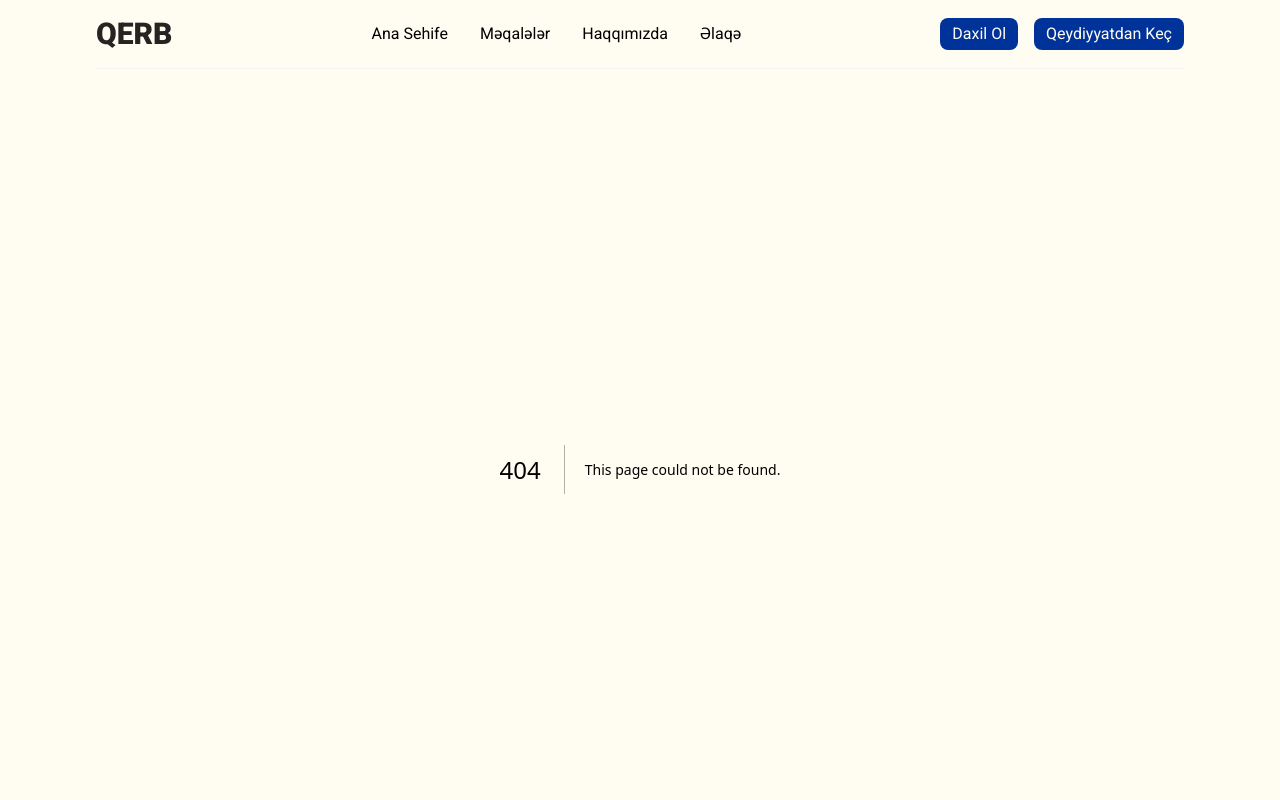
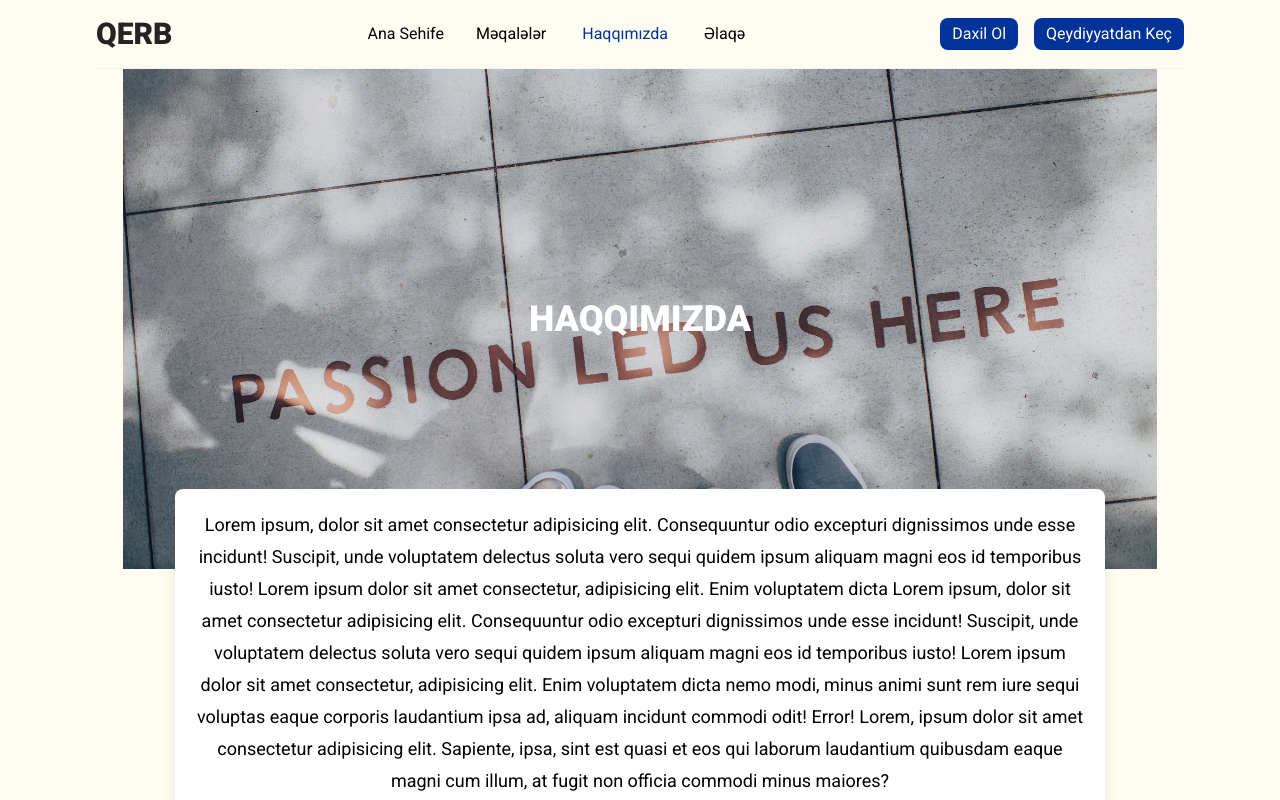
Before and after one commit to bayramovmurad/qerb.az, a Next.js app: page /haqqimizda in a window 1280 px wide. Before the commit this address had no page. Shown: the top 800 px of the page. Built offline with nearby package versions, Linux system fonts and the light colour scheme.

Commit message:
feat(frontend): created about page

```diff
--- /dev/null
+++ b/app/haqqimizda/page.tsx
@@ -0,0 +1,54 @@
+import Overlay from "@/components/ui/Overlay";
+import Image from "next/image";
+
+const page = () => {
+  return (
+    <div className="w-[95%] mx-auto max-w-[1450px]">
+      <div className="relative h-[500px] w-full">
+        <Image
+          src="/assets/about.jpg"
+          fill
+          alt="about image"
+          className="object-cover"
+        />
+        <Overlay />
+        <h1 className="flex absolute w-full h-full justify-center items-center text-4xl font-extrabold uppercase text-white">
+          Haqqımızda
+        </h1>
+      </div>
+
+      <div className="leading-8 text-lg bg-white mt-[-80px] relative w-[90%] m-auto rounded-lg p-5 shadow-xl text-center max-md:mt-0 max-md:w-full max-md:bg-transparent max-md:shadow-none">
+        <p>
+          Lorem ipsum, dolor sit amet consectetur
+          adipisicing elit. Consequuntur odio excepturi
+          dignissimos unde esse incidunt! Suscipit, unde
+          voluptatem delectus soluta vero sequi quidem ipsum
+          aliquam magni eos id temporibus iusto! Lorem ipsum
+          dolor sit amet consectetur, adipisicing elit. Enim
+          voluptatem dicta Lorem ipsum, dolor sit amet
+          consectetur adipisicing elit. Consequuntur odio
+          excepturi dignissimos unde esse incidunt!
+          Suscipit, unde voluptatem delectus soluta vero
+          sequi quidem ipsum aliquam magni eos id temporibus
+          iusto! Lorem ipsum dolor sit amet consectetur,
+          adipisicing elit. Enim voluptatem dicta nemo modi,
+          minus animi sunt rem iure sequi voluptas eaque
+          corporis laudantium ipsa ad, aliquam incidunt
+          commodi odit! Error! Lorem, ipsum dolor sit amet
+          consectetur adipisicing elit. Sapiente, ipsa, sint
+          est quasi et eos qui laborum laudantium quibusdam
+          eaque magni cum illum, at fugit non officia
+          commodi minus maiores?
+        </p>
+
+        <div className="w-full items-center flex justify-center">
+          <span className="font-extrabold text-2xl mt-10">
+            QERB
+          </span>
+        </div>
+      </div>
+    </div>
+  );
+};
+
+export default page;
--- a/constants/index.ts
+++ b/constants/index.ts
@@ -8,7 +8,7 @@ export const navLinks = [
         label: "Məqalələr",
     },
     {
-        route: "/hqqimizda",
+        route: "/haqqimizda",
         label: "Haqqımızda",
     },
     {
```
